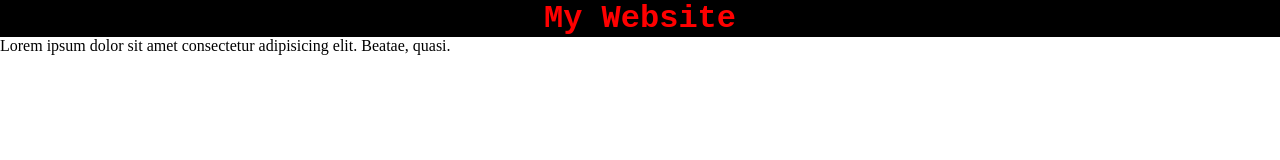
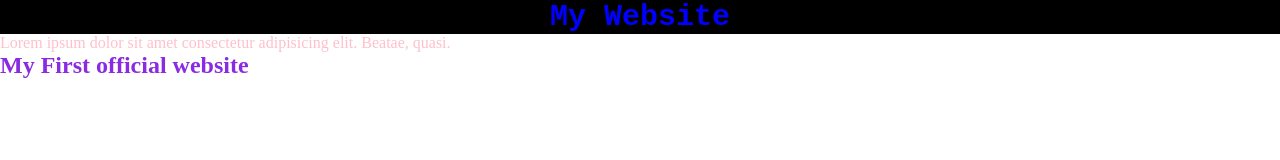
Before and after one commit to Adamashvili/mywebsiteee, a plain HTML site: page index.html in a window 1280 px wide. Drawn offline with Linux system fonts and the light colour scheme.

Commit message:
dualproject

```diff
--- a/index.html
+++ b/index.html
@@ -9,5 +9,6 @@
 <body>
     <h1>My Website</h1>
     <p>Lorem ipsum dolor sit amet consectetur adipisicing elit. Beatae, quasi.</p>
+    <h2>My First official website</h2>
 </body>
 </html>
--- a/style.css
+++ b/style.css
@@ -7,6 +7,19 @@
 h1 {
     text-align: center;
     background-color: black;
-    color: red;
+    color: blue;
     font-family: 'Courier New', Courier, monospace;
+    font-size: 30px;
+
+
+
 }
+
+p {
+color: pink;
+
+}
+
+h2 {
+    color: blueviolet;
+}
```
